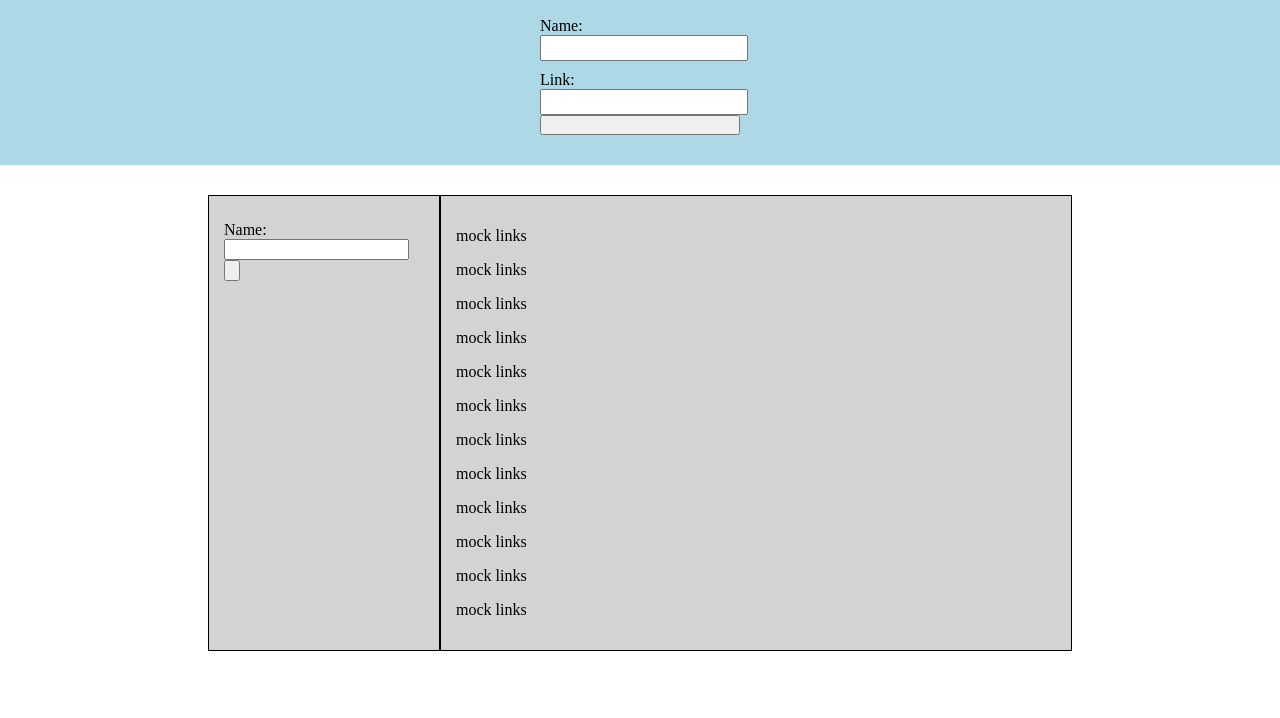
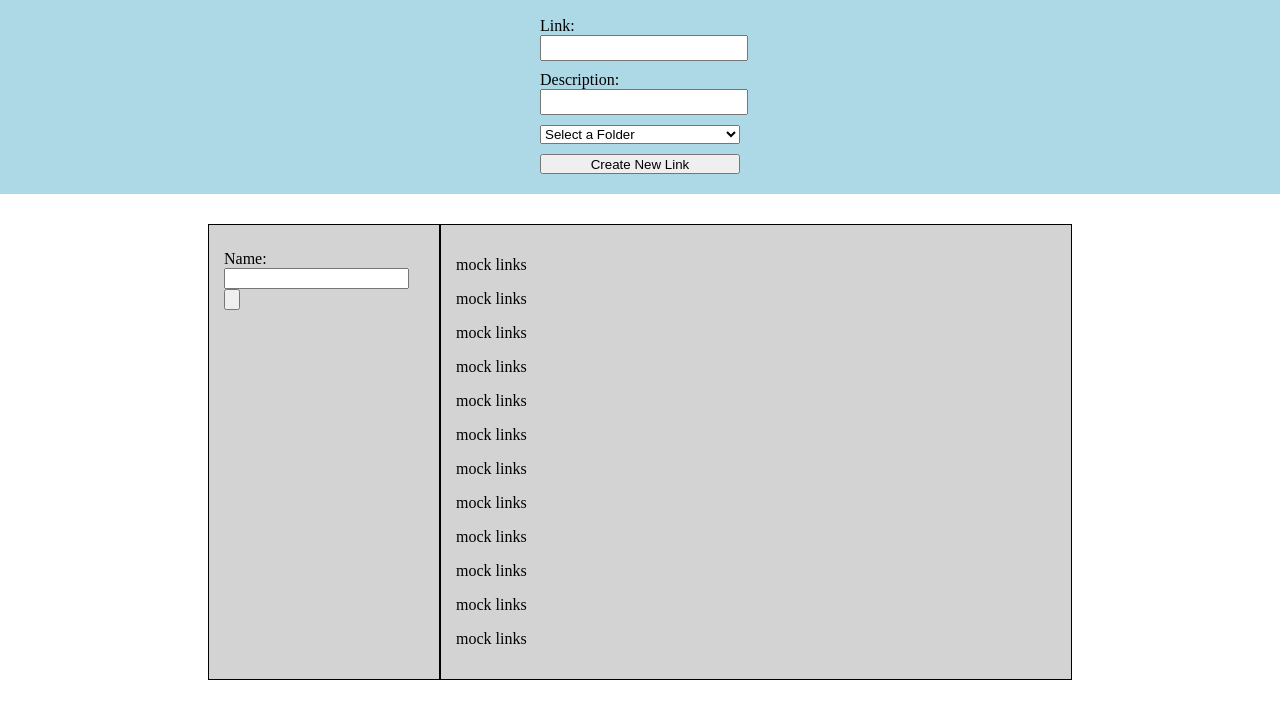
Before and after one commit to jsullivan5/jet-fuel, a plain HTML site: page public/index.html in a window 1280 px wide. Shown: the part 78-796 px from the top of the page. Drawn offline with nearby package versions, Linux system fonts and the light colour scheme; no server answers.

Commit message:
Add dynamnic select button for folders.

```diff
--- a/public/index.html
+++ b/public/index.html
@@ -10,15 +10,20 @@
     <header>
       <h1>Jet Fuel</h1>
       <form id="new-link" action="index.html" method="post">
-        <label for="name">
-          Name:
-          <input id="new-link-name" type="text" name="name" value="">
-        </label>
         <label for="link">
           Link:
           <input id="new-link-link" type="text" name="link" value="">
-        <input id="new-link-submit" type="submit" name="Create New Link" value="">
         </label>
+        <label for="description">
+          Description:
+          <input id="new-link-name" type="text" name="description" value="">
+        </label>
+        <select id="folder-select" name="folder-select">
+          <option value="Select a Folder">Select a Folder</option>
+        </select>
+        <div id="button-wrapper">
+          <input id="new-link-submit" type="submit" name="create-new-link" value="Create New Link">
+        </div>
       </form>
     </header>
     <main>
--- a/public/scripts.js
+++ b/public/scripts.js
@@ -6,8 +6,7 @@ $(document).ready(() => {
 
 const displayFolders = (data) => {
   data.forEach(folder => {
-    console.log(folder)
-    $('#folders-display').append(`<p id=${folder.id}>${folder.name}</p>`)
+    $('#folder-select').append(`<option id=${folder.id} value=${folder.name.replace(/\s+/g, '')}>${folder.name}</option>`)
   })
 }
 
@@ -50,7 +49,7 @@ const handleFolderSubmit = (event) => {
   .then(response => response.json())
   .then(data => {
     console.log(data);
-    $('#folders-display').prepend(`<p>${data.name}</p>`)
+    $('#folder-select').append(`<option id=${data.id} value=${data.name.replace(/\s+/g, '')}>${data.name}</option>`)
   })
   .catch(error => console.log(error))
 }
--- a/public/styles.css
+++ b/public/styles.css
@@ -30,6 +30,17 @@ header input {
   height: 20px;
 }
 
+#folder-select {
+  display: block;
+  margin: 0 auto;
+  width: 200px;
+}
+
+#button-wrapper {
+  margin-top: 10px;
+  text-align: center;
+}
+
 nav {
   text-align: center;
   margin: 20px 0;
--- a/server.js
+++ b/server.js
@@ -41,8 +41,6 @@ app.post('/api/v1/folders', (request, response) => {
     }
   }
 
-
-
   database('folders').insert(newFolder, 'name')
     .then(folder => {
       console.log(folder)
```
